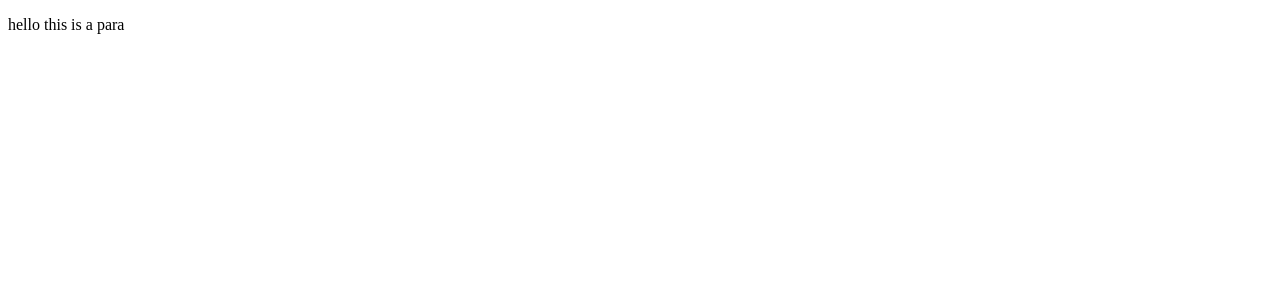
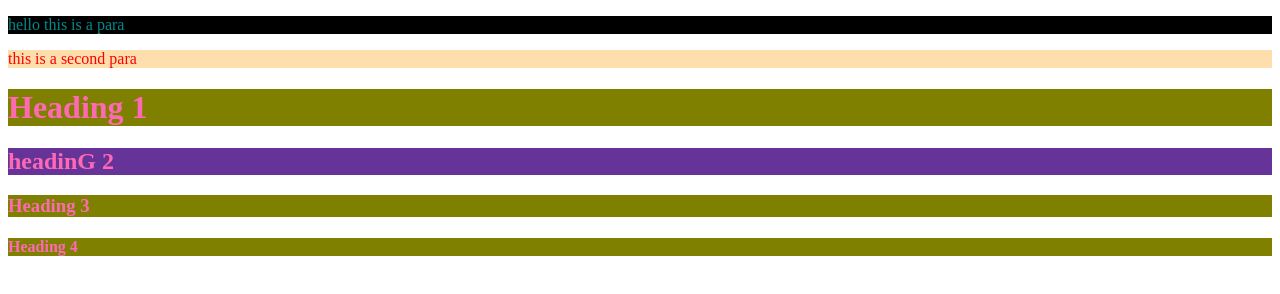
Before and after one commit to rssssssssssssssssssssssssssssssssssss/CSS-007-10-7, a plain HTML site: page index.html in a window 1280 px wide. Drawn offline with Linux system fonts and the light colour scheme.

Commit message:
CSS updates

```diff
--- a/index.html
+++ b/index.html
@@ -5,8 +5,18 @@
     <meta name="viewport" content="width=device-width, initial-scale=1.0">
     <title>Document</title>
     <link rel="stylesheet" href="styles.css">
+     <!-- <style>
+        p{
+            color: red;
+        }
+     </style> -->
 </head>
 <body>
-    <p>hello this is a para</p>
+    <p style="color: darkcyan;background-color: black;">hello this is a para</p>
+    <p> this is a second para</p>
+    <h1 class="heading-class"> Heading 1</h1>
+    <h2> headinG 2</h2>
+    <h3 class="heading-class"> Heading 3</h3>
+    <h4 class="heading-class"> Heading 4</h4>
 </body>
 </html>
--- a/styles.css
+++ b/styles.css
@@ -0,0 +1,16 @@
+p{
+    color: red;
+    background-color: navajowhite;
+}
+
+*{
+    color:hotpink;
+}
+
+h2 {
+    background-color: rebeccapurple;
+}
+
+<!-- .heading-class{
+    background-color: olive;
+} -->
```
